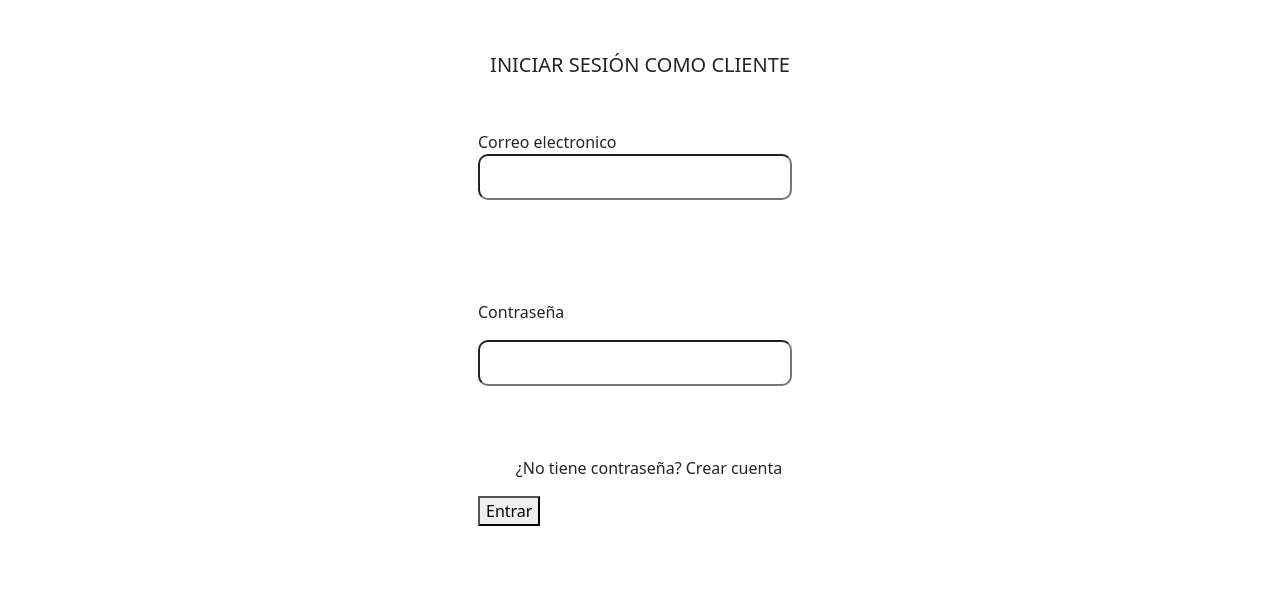
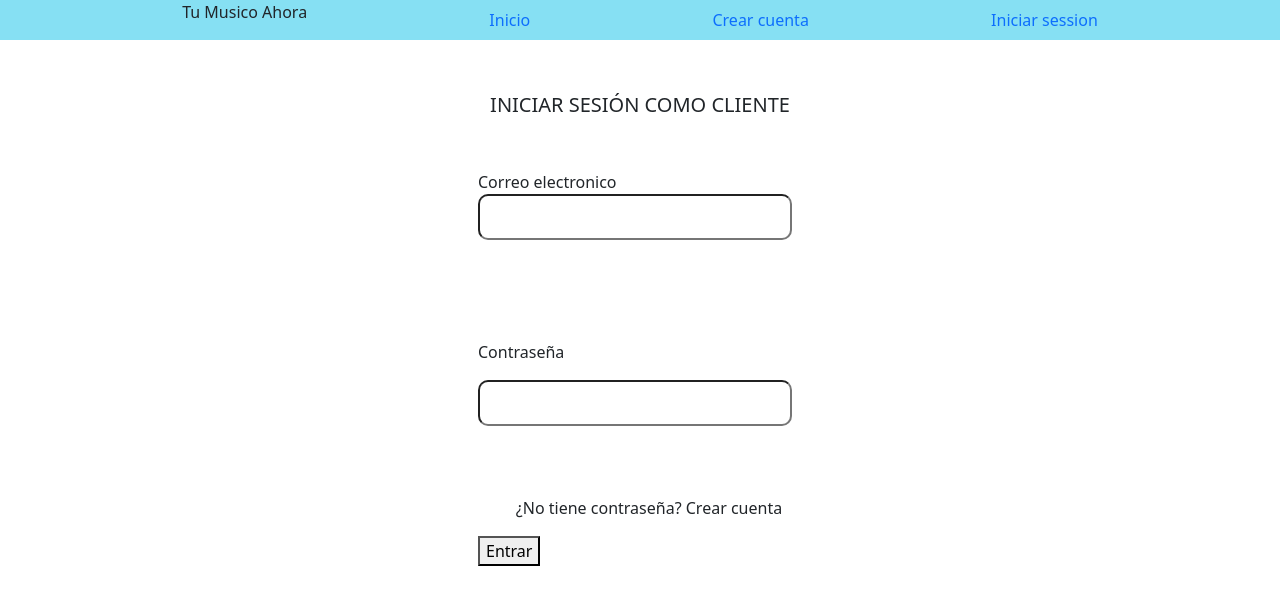
Before and after one commit to Kodemia-MusicApp/MusicApp-FrontEnd, a React (Create React App) app: page /login/client in a window 1280 px wide. Shown: the top 604 px of the page. Built offline with nearby package versions, Linux system fonts and the light colour scheme.

Commit message:
Se agregan rutas

```diff
--- a/src/App.js
+++ b/src/App.js
@@ -3,6 +3,7 @@ import './App.css'
 import { Route, Routes } from 'react-router-dom'
 import { Login } from './Pages/Login/Login'
 import { LandingPage } from './Pages/LandingPage/LandingPage'
+import { CreateAccount } from './Pages/CreateAccount/CreateAccount'
 import 'bootstrap/dist/css/bootstrap.min.css'
 function App() {
     return (
@@ -11,6 +12,14 @@ function App() {
                 <Route path="/" element={<LandingPage />} />
                 <Route path="/login/client" element={<Login />} />
                 <Route path="/login/musican" element={<Login />} />
+                <Route
+                    path="/crearcuenta/cliente"
+                    element={<CreateAccount />}
+                />
+                <Route
+                    path="/crearcuenta/musican"
+                    element={<CreateAccount />}
+                />
             </Routes>
         </div>
     )
--- a/src/Components/ButtonCreateAccount/ButtonCreateAccount.jsx
+++ b/src/Components/ButtonCreateAccount/ButtonCreateAccount.jsx
@@ -1,9 +1,10 @@
 import React from 'react'
+import { Link } from 'react-router-dom'
 
 export const ButtonCreateAccount = () => {
     return (
-        <>
+        <Link to="/crearcuenta/cliente">
             <button>Crear cuenta</button>
-        </>
+        </Link>
     )
 }
--- a/src/Components/CardLogo/CardLogo.jsx
+++ b/src/Components/CardLogo/CardLogo.jsx
@@ -3,12 +3,14 @@ import './CardLogo.scss'
 import img1 from './Images/ImgCantante.jpg'
 import { ButtonCreateAccount } from '../../Components/ButtonCreateAccount/ButtonCreateAccount'
 import { ButtonLogin } from '../ButtonLogin/ButtonLogin'
+const urlImg =
+    'https://img.freepik.com/foto-gratis/retrato-cantante-femenina-aislado-pared-azul-estudio-luz-neon_155003-29655.jpg?t=st=1654732899~exp=1654733499~hmac=c4720997a31e1d70a537a8b74c47642c4e4e4debb3fc069bffe0798c7078efb9&w=996'
 
 export const CardLogo = () => {
     return (
         <div className="">
             <section className=" d-flex">
-                <img src={img1} alt="sample" className="col-6" />
+                <img src={urlImg} alt="sample" className="col-6" />
                 <div className="">
                     <h2>
                         La conexion con el talento musical estes donde estes.
--- a/src/Components/Navbar/Navbar.jsx
+++ b/src/Components/Navbar/Navbar.jsx
@@ -1,12 +1,26 @@
 import React from 'react'
 import './Navbar.scss'
 import { User } from '../User/User'
+import { AppContext } from '../../Context/AppContext'
+import { Link } from 'react-router-dom'
 
 export const Navbar = () => {
+    const context = React.useContext(AppContext)
+    console.log(context)
     return (
         <div className="Navbar-Container">
             <img src="" alt="" />
             <p>Tu Musico Ahora</p>
+            <Link to="/" className="text-decoration-none">
+                Inicio
+            </Link>
+            <Link to="/crearcuenta/cliente" className="text-decoration-none">
+                Crear cuenta
+            </Link>
+            <Link to="/login/client" className="text-decoration-none">
+                Iniciar session
+            </Link>
+            {context.user.userId != '' ? <p>Mi Perfil</p> : <></>}
             <img src="" alt="" />
         </div>
     )
--- a/src/Pages/CreateAccount/CreateAccount.jsx
+++ b/src/Pages/CreateAccount/CreateAccount.jsx
@@ -0,0 +1,11 @@
+import React from 'react'
+import { Navbar } from '../../Components/Navbar/Navbar'
+
+export const CreateAccount = () => {
+    return (
+        <section>
+            <Navbar />
+            Crear cuenta
+        </section>
+    )
+}
--- a/src/Pages/Login/Login.jsx
+++ b/src/Pages/Login/Login.jsx
@@ -2,16 +2,19 @@ import React, { useContext, useEffects } from 'react'
 import './Login.scss'
 import { AppContext } from '../../Context/AppContext'
 import { useNavigate } from 'react-router-dom'
+import { Navbar } from '../../Components/Navbar/Navbar'
 import axios from 'axios'
 
 export const Login = () => {
-    const [user, setUser] = React.useState(null)
+    const [user, setUser] = React.useState({
+        email: '',
+        password: '',
+    })
     const navigate = useNavigate()
     const Context = useContext(AppContext)
 
     const handleUser = (e) => {
         e.preventDefault()
-        console.log(user)
         axios
             .post(`${Context.api.apiUrl}auth/login/clients`, {
                 correo: user.email,
@@ -23,6 +26,7 @@ export const Login = () => {
                         response.data.payload[1].id,
                         response.data.payload[0].token
                     )
+                    navigate('/')
                     Context.setUserId(response.data.payload[1].id)
                 }
             })
@@ -31,6 +35,8 @@ export const Login = () => {
             })
     }
     return (
+        <section>
+            <Navbar />
             <div className="Login">
                 <div className="Login-Container">
                     <p className="Login-Title">INICIAR SESIÓN COMO CLIENTE</p>
@@ -67,5 +73,6 @@ export const Login = () => {
                     </form>
                 </div>
             </div>
+        </section>
     )
 }
```
Lines whose indentation alone changed are shown as unchanged.
